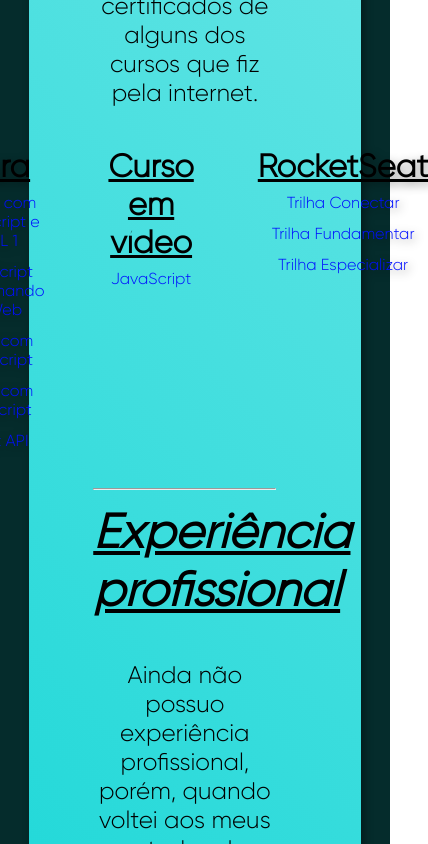
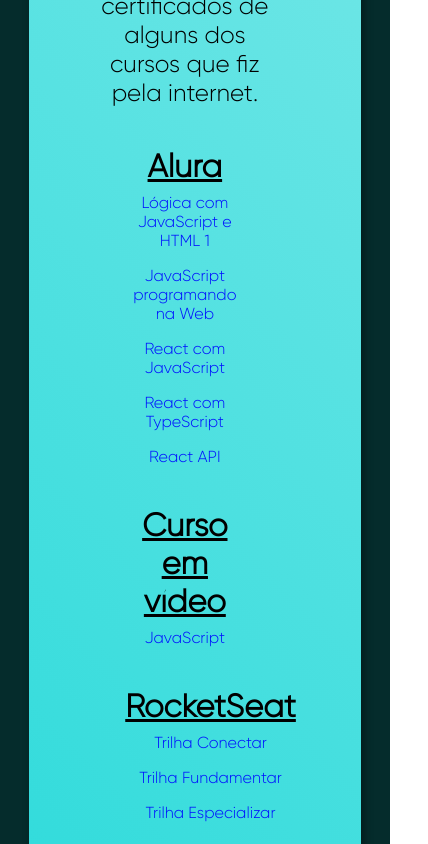
Before and after one commit to oAoj1/Portfolio, a React (Vite) app: page / in a window 390 px wide. Shown: the part 8060-8904 px from the top of the page, 428 px wide, since content can reach past the window. Built offline with nearby package versions, Linux system fonts and the light colour scheme.

Commit message:
Update SobreMim.css

```diff
--- a/src/Components/AboutMe/SobreMim.css
+++ b/src/Components/AboutMe/SobreMim.css
@@ -57,7 +57,8 @@
 
 .certificadosContainer li{
     text-align: center;
-    padding: 0.5rem 0 0.25rem 0;
+    padding: 0.5rem;
+    transition: 0.3s;
 }
 
 .certificadosContainer li a{
@@ -79,4 +80,8 @@ strong{
         margin: 1em 0;
         text-align: center;
     }
+
+    .listaCursosFeitos{
+        flex-direction: column;
+    }
 }
```
